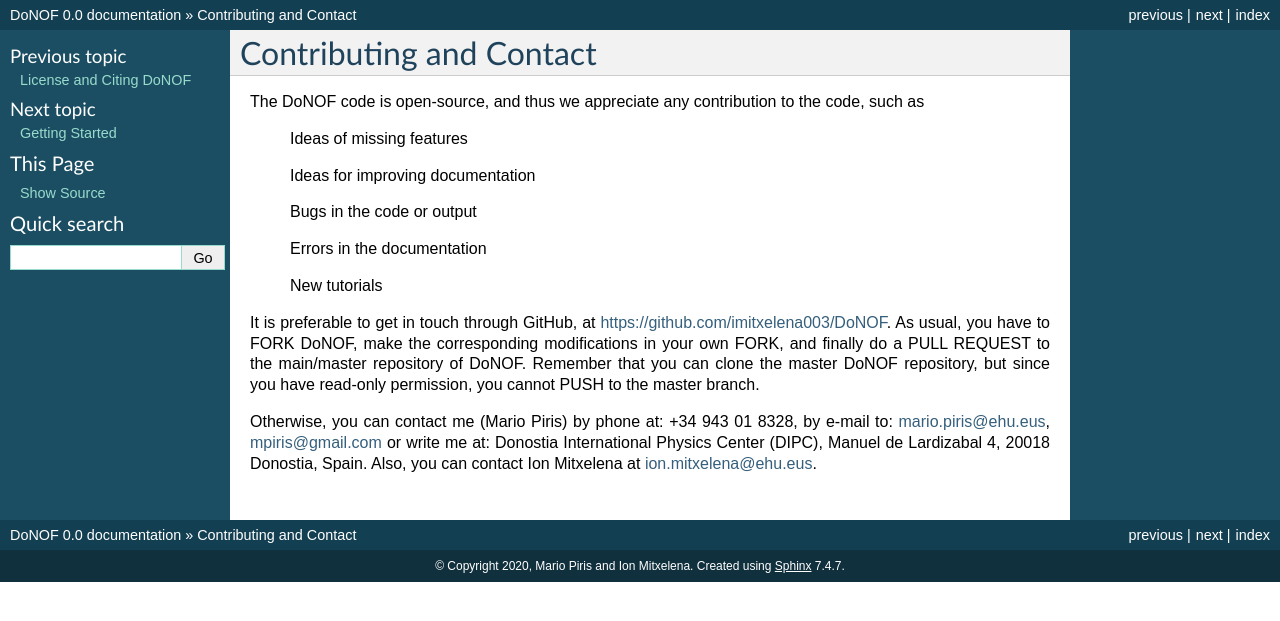
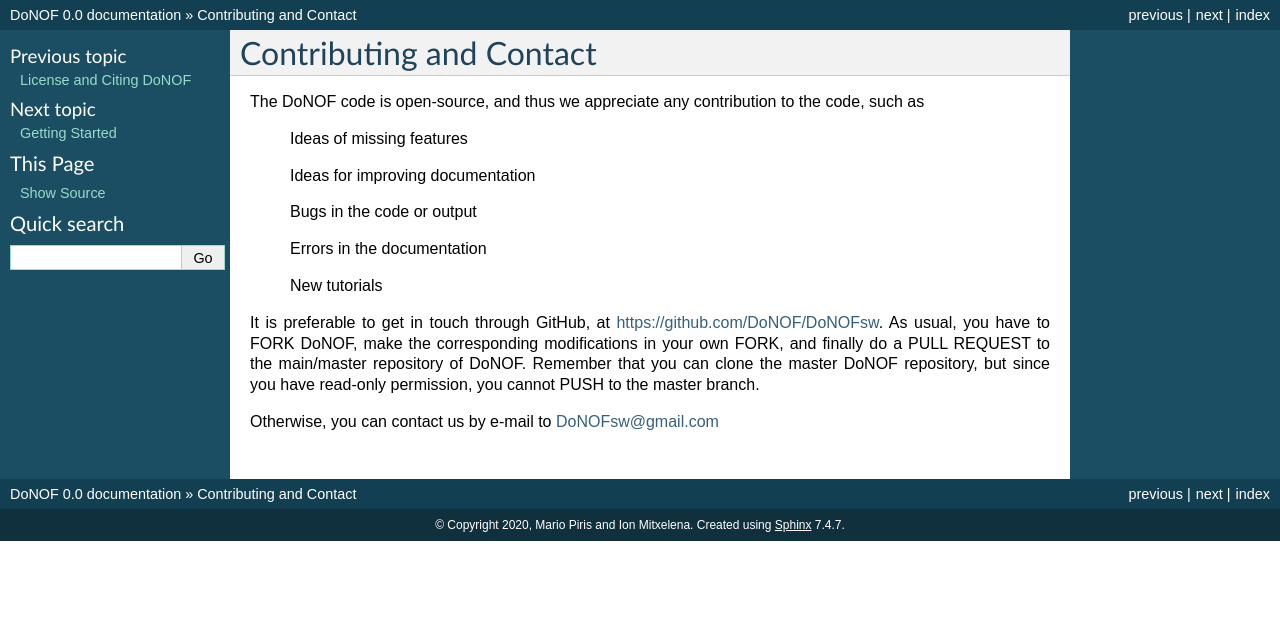
Before and after one commit to DoNOF/DoNOF-Documentation, a Sphinx documentation site: the page built from docs/Contact.rst, in a window 1280 px wide. Shown: the top 621 px of the page. Built offline with Sphinx 7.4.7, drawn with Linux system fonts in a browser that asks for light colours.

Commit message:
Update Contact.rst

```diff
--- a/docs/Contact.rst
+++ b/docs/Contact.rst
@@ -14,6 +14,6 @@
 
     New tutorials
 
-It is preferable to get in touch through GitHub, at https://github.com/imitxelena003/DoNOF. As usual, you have to FORK DoNOF, make the corresponding modifications in your own FORK, and finally do a PULL REQUEST to the main/master repository of DoNOF. Remember that you can clone the master DoNOF repository, but since you have read-only permission, you cannot PUSH to the master branch.
+It is preferable to get in touch through GitHub, at https://github.com/DoNOF/DoNOFsw. As usual, you have to FORK DoNOF, make the corresponding modifications in your own FORK, and finally do a PULL REQUEST to the main/master repository of DoNOF. Remember that you can clone the master DoNOF repository, but since you have read-only permission, you cannot PUSH to the master branch.
 
-Otherwise, you can contact me (Mario Piris) by phone at: +34 943 01 8328, by e-mail to: mario.piris@ehu.eus, mpiris@gmail.com or write me at: Donostia International Physics Center (DIPC), Manuel de Lardizabal 4, 20018 Donostia, Spain. Also, you can contact Ion Mitxelena at ion.mitxelena@ehu.eus.
+Otherwise, you can contact us by e-mail to DoNOFsw@gmail.com
```
